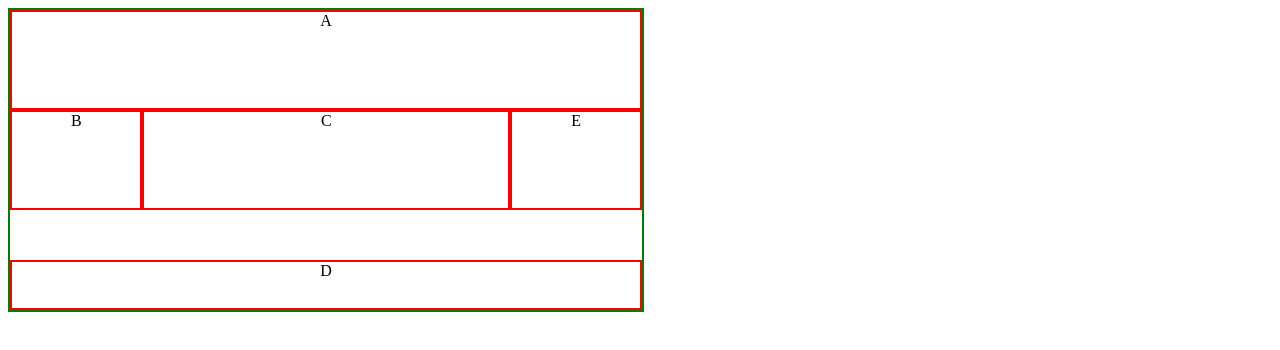
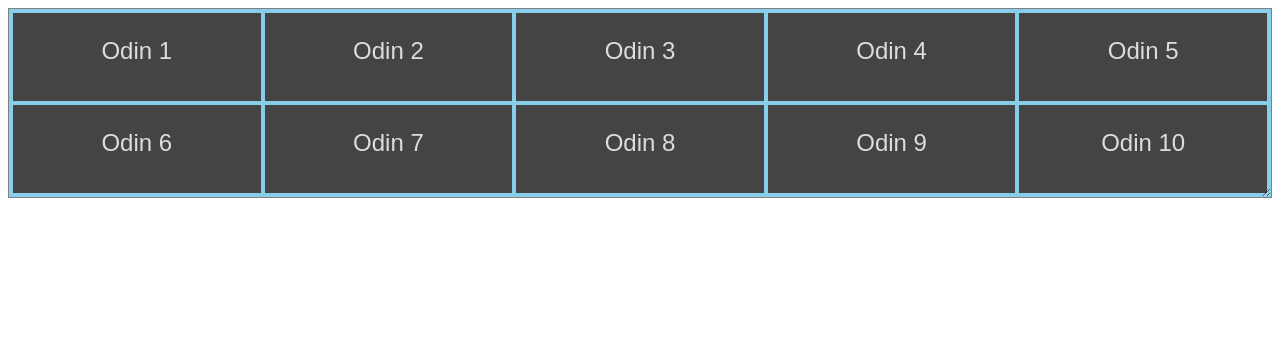
Before and after one commit to sefeoluwa/learningTests, a plain HTML site: page index.html in a window 1280 px wide. Drawn offline with Linux system fonts and the light colour scheme.

Commit message:
using  fr to make grid items auto  fill up space

```diff
--- a/index.html
+++ b/index.html
@@ -7,15 +7,47 @@
     <link href="style.css" rel="stylesheet" >
   </head>
   <body>
-    <div class="container">
-      <div class="gridA">A</div>
-      <div class="gridB">B</div>
-      <div class="gridC">C</div>
-      <div class="gridD">D</div>
-      <div class="gridE">E</div>
+    <div class="grid-container">
+      <div class="grid-item">
+        <p>Odin 1</p>
 
+      </div>
+      <div class="grid-item">
+        <p>Odin 2</p>
 
+      </div>
+      <div class="grid-item">
+        <p>Odin 3</p>
 
+      </div>
+      <div class="grid-item">
+        <p>Odin 4</p>
+
+      </div>
+      <div class="grid-item">
+        <p>Odin 5</p>
+
+      </div>
+      <div class="grid-item">
+        <p>Odin 6</p>
+
+      </div>
+      <div class="grid-item">
+        <p>Odin 7</p>
+
+      </div>
+      <div class="grid-item">
+        <p>Odin 8</p>
+
+      </div>
+      <div class="grid-item">
+        <p>Odin 9</p>
+
+      </div>
+      <div class="grid-item">
+        <p>Odin 10</p>
+
+      </div>
     </div>
 
 
--- a/style.css
+++ b/style.css
@@ -1,34 +1,28 @@
-.container{
-    width: 50%;
-    border: 2px solid green;
-    display:grid;
-    grid-template-areas: "gA gA gA gA gA" "gA gA gA gA gA" "gB gC gC gC gE" "gB gC gC gC gE" ". . . . ." "gD gD gD gD gD"  ;
+.grid-container {
+    resize: both;
+    overflow: auto;
+    display: grid;
+    gap: 4px;
+    padding: 4px;
+    border: 1px solid grey;
+    background-color: skyblue;
+    grid-template-rows: repeat(2, 1fr);
+    grid-template-columns: repeat(5, 1fr);
+  }
 
-   grid-auto-rows: 50px;
-   text-align:center;
-}
+  .grid-item {
+    background-color: #444;
+    text-align: center;
+    color: #ddd;
+    font-family: sans-serif;
+    font-size: 1.5rem;
+    padding: 12px;
+  }
 
-.container > div{
+  p {
+    margin: 12px auto 24px;
+  }
 
-    border: 2px solid red;
-}
-
-.gridA{
-    grid-area: gA;
-}
-
-.gridB{
-    grid-area: gB;
-}
-
-.gridC{
-    grid-area: gC;
-}
-
-.gridD{
-    grid-area: gD;
-}
-
-.gridE{
-    grid-area: gE;
-}
+  img {
+    height: 60px;
+  }
```
